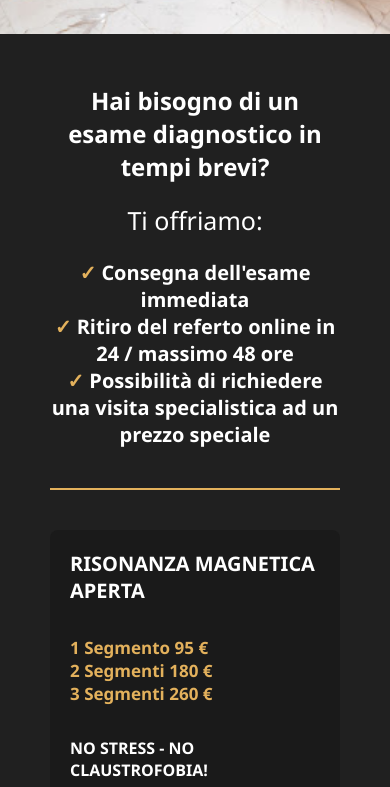
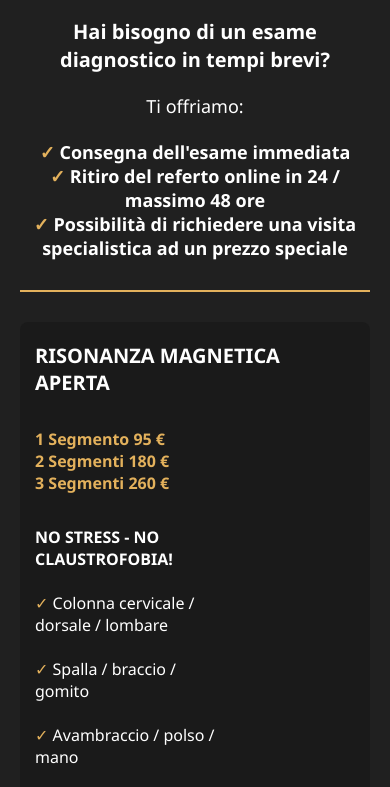
Before and after one commit to sharifu101/Umanis, a plain HTML site: page index.html in a window 390 px wide. Shown: the part 612-1399 px from the top of the page. Drawn offline with Linux system fonts and the light colour scheme.

Commit message:
Updated styles and responsive design for diagnostic section

```diff
--- a/index.html
+++ b/index.html
@@ -30,7 +30,7 @@
     <div class="hero-overlay">
       <!-- Content Area -->
       <div class="hero-content">
-        <h1>
+        <h1 style="font-size: 45px;">
           Il tuo poliambulatorio di fiducia
           <span class="highlight">con le sue migliori promozioni</span>
         </h1>
--- a/style.css
+++ b/style.css
@@ -45,7 +45,6 @@ body, html {
   position: absolute;
   inset: 0;
   background: url('images/unnamed.jpg') no-repeat center center / cover;
-  filter: blur(px); /* Adjust blur level */
   z-index: 0;
 }
 
@@ -318,16 +317,62 @@ body, html {
   font-size: 0.95rem;
 }
 
-/* Responsive */
 @media (max-width: 768px) {
+  .diagnostic-section {
+    padding: 40px 20px;
+  }
+
   .section-header h2 {
-    font-size: 1.5rem;
+    font-size: 1.4rem;
+    line-height: 1.4;
+  }
+
+  .section-header p {
+    font-size: 18px !important;
+  }
+
+  .main-benefits {
+    font-size: 16px;
   }
 
   .card-row {
     grid-template-columns: 1fr;
+    gap: 30px;
+  }
+
+  .diag-card {
+    padding: 20px 15px;
+  }
+
+  .diag-card h3 {
+    font-size: 20px;
+  }
+
+  .price {
+    font-size: 16px;
+  }
+
+  .btn-small {
+    font-size: 16px;
+    padding: 10px 20px;
+  }
+
+  .section-divider {
+    margin: 30px 0;
+  }
+
+  h1, h2 {
+    font-size: 20px !important;
+  }
+
+  p {
+    font-size: 16px !important;
   }
 }
+
+
+
+
 
 
 
```
